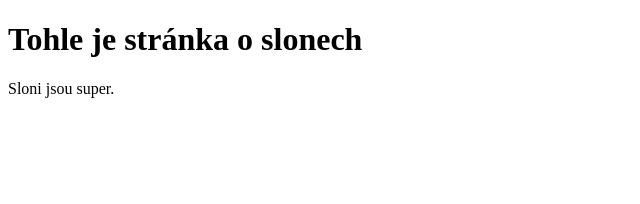
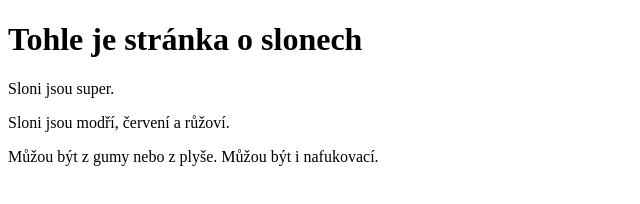
Before and after one commit to trohat/O-slonech, a plain HTML site: page index.html in a window 1280 px wide. Shown: the whole page, without its empty margins (0-640 px from the left). Drawn offline with Linux system fonts and the light colour scheme.

Commit message:
Upraveno html, přidán text o barvách a materiálech

```diff
--- a/index.html
+++ b/index.html
@@ -9,5 +9,8 @@
 <body>
     <h1>Tohle je stránka o slonech</h1>
     <p>Sloni jsou super.</p>
+
+    <p>Sloni jsou modří, červení a růžoví.</p>
+    <p>Můžou být z gumy nebo z plyše. Můžou být i nafukovací.</p>
 </body>
 </html>
```
